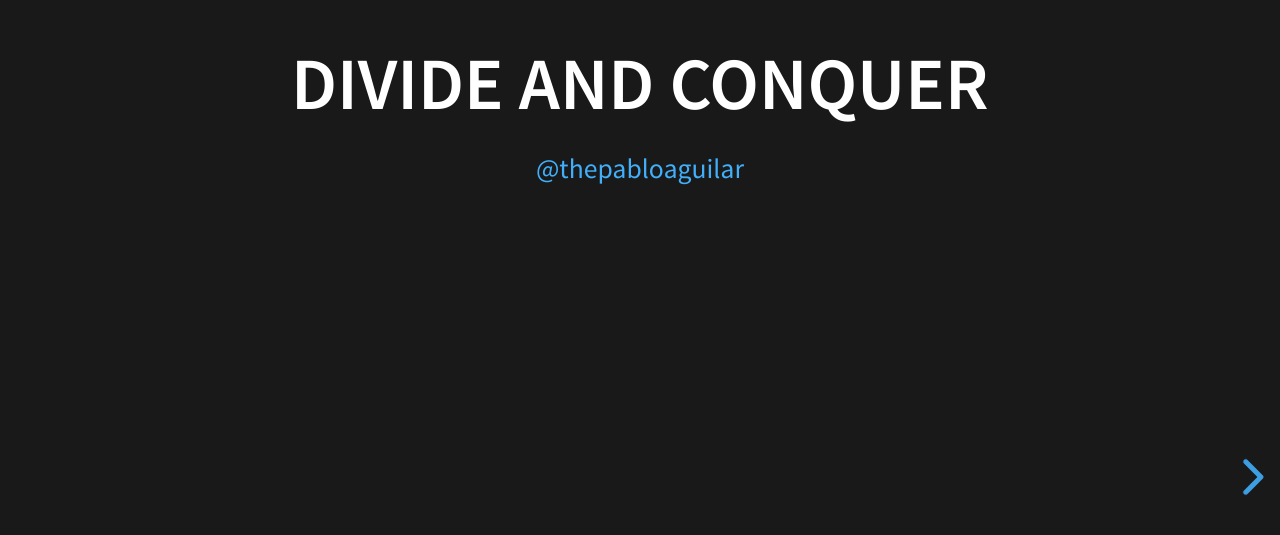
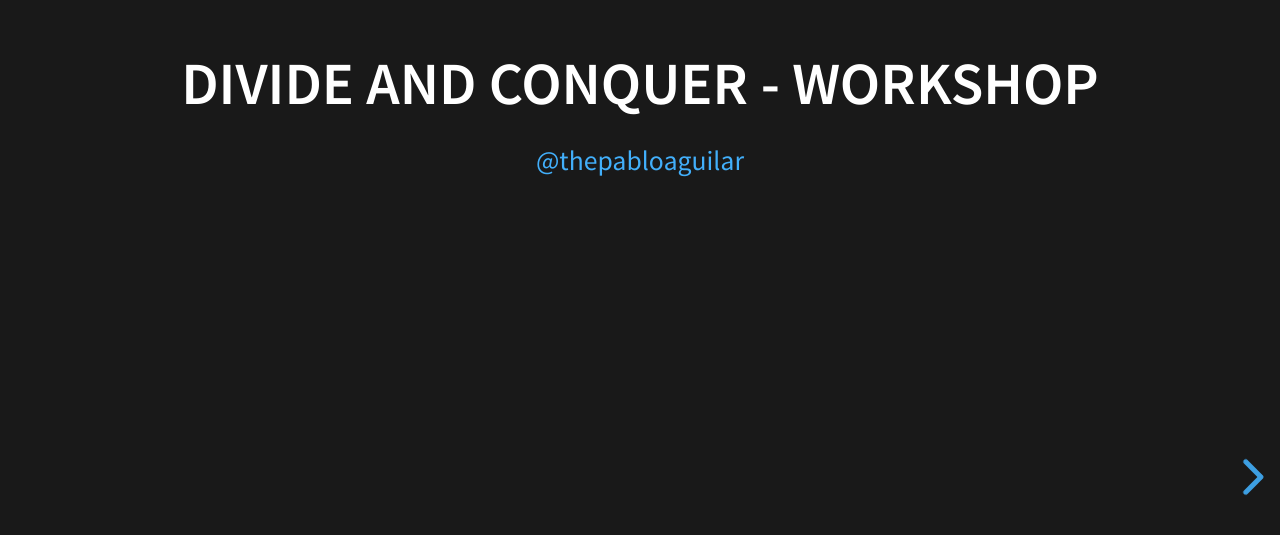
Before and after one commit to thepabloaguilar/divide-and-conquer-talk, a website: page index.html in a window 1280 px wide. Shown: the part 261-796 px from the top of the page. Drawn offline with Linux system fonts and the light colour scheme.

Commit message:
Renames the presentation name from `Divide and Conquer` to `Divide and Conquer - Workshop`

```diff
--- a/index.html
+++ b/index.html
@@ -24,7 +24,7 @@
 		<div class="reveal">
 			<div class="slides">
 				<section>
-					<h2>Divide and Conquer</h2>
+					<h3>Divide and Conquer - Workshop</h3>
 					<p>
 						<small><a href="https://github.com/thepabloaguilar/">@thepabloaguilar</a></small>
 					</p>
```
